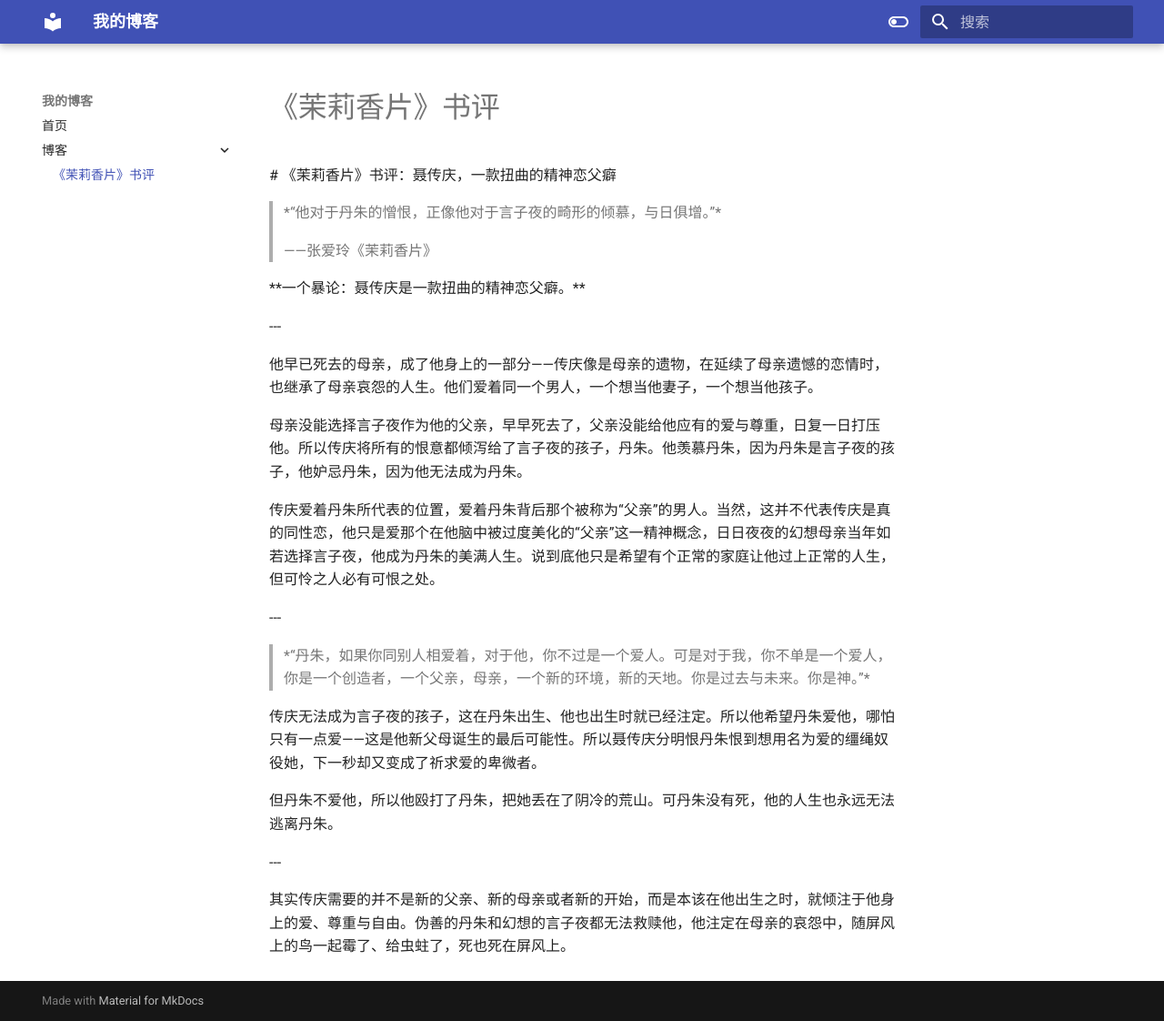
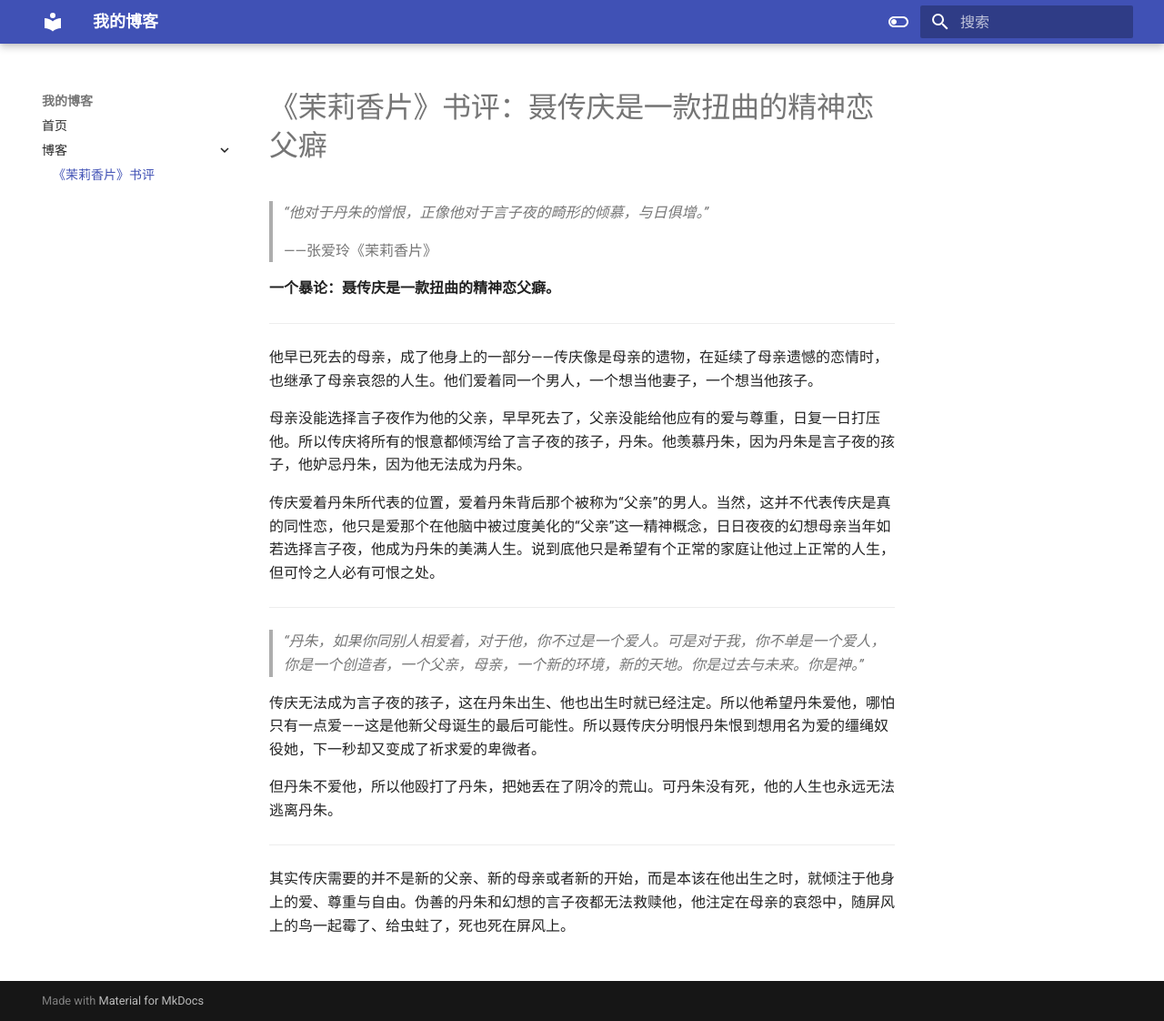
Before and after one commit to Linsey0229/blog, an MkDocs documentation site: the page built from docs/first-post.md, in a window 1280 px wide and 1122 px high. Shown: the whole window at 91% size. Built offline with MkDocs 1.6.1 and Material for MkDocs 9.7.7, drawn with Linux system fonts in a browser that asks for light colours.

Commit message:
更新第一篇文章

```diff
--- a/docs/first-post.md
+++ b/docs/first-post.md
@@ -1,53 +1,27 @@
-\# 《茉莉香片》书评：聂传庆，一款扭曲的精神恋父癖
+# 《茉莉香片》书评：聂传庆是一款扭曲的精神恋父癖
 
-
-
-> \*“他对于丹朱的憎恨，正像他对于言子夜的畸形的倾慕，与日俱增。”\*
-
+> *“他对于丹朱的憎恨，正像他对于言子夜的畸形的倾慕，与日俱增。”*
 >
-
 > ——张爱玲《茉莉香片》
 
+**一个暴论：聂传庆是一款扭曲的精神恋父癖。**
 
-
-\*\*一个暴论：聂传庆是一款扭曲的精神恋父癖。\*\*
-
-
-
-\---
-
-
+---
 
 他早已死去的母亲，成了他身上的一部分——传庆像是母亲的遗物，在延续了母亲遗憾的恋情时，也继承了母亲哀怨的人生。他们爱着同一个男人，一个想当他妻子，一个想当他孩子。
 
-
-
 母亲没能选择言子夜作为他的父亲，早早死去了，父亲没能给他应有的爱与尊重，日复一日打压他。所以传庆将所有的恨意都倾泻给了言子夜的孩子，丹朱。他羡慕丹朱，因为丹朱是言子夜的孩子，他妒忌丹朱，因为他无法成为丹朱。
-
-
 
 传庆爱着丹朱所代表的位置，爱着丹朱背后那个被称为“父亲”的男人。当然，这并不代表传庆是真的同性恋，他只是爱那个在他脑中被过度美化的“父亲”这一精神概念，日日夜夜的幻想母亲当年如若选择言子夜，他成为丹朱的美满人生。说到底他只是希望有个正常的家庭让他过上正常的人生，但可怜之人必有可恨之处。
 
+---
 
-
-\---
-
-
-
-> \*“丹朱，如果你同别人相爱着，对于他，你不过是一个爱人。可是对于我，你不单是一个爱人，你是一个创造者，一个父亲，母亲，一个新的环境，新的天地。你是过去与未来。你是神。”\*
-
-
+> *“丹朱，如果你同别人相爱着，对于他，你不过是一个爱人。可是对于我，你不单是一个爱人，你是一个创造者，一个父亲，母亲，一个新的环境，新的天地。你是过去与未来。你是神。”*
 
 传庆无法成为言子夜的孩子，这在丹朱出生、他也出生时就已经注定。所以他希望丹朱爱他，哪怕只有一点爱——这是他新父母诞生的最后可能性。所以聂传庆分明恨丹朱恨到想用名为爱的缰绳奴役她，下一秒却又变成了祈求爱的卑微者。
 
-
-
 但丹朱不爱他，所以他殴打了丹朱，把她丢在了阴冷的荒山。可丹朱没有死，他的人生也永远无法逃离丹朱。
 
-
-
-\---
-
-
+---
 
 其实传庆需要的并不是新的父亲、新的母亲或者新的开始，而是本该在他出生之时，就倾注于他身上的爱、尊重与自由。伪善的丹朱和幻想的言子夜都无法救赎他，他注定在母亲的哀怨中，随屏风上的鸟一起霉了、给虫蛀了，死也死在屏风上。
```
